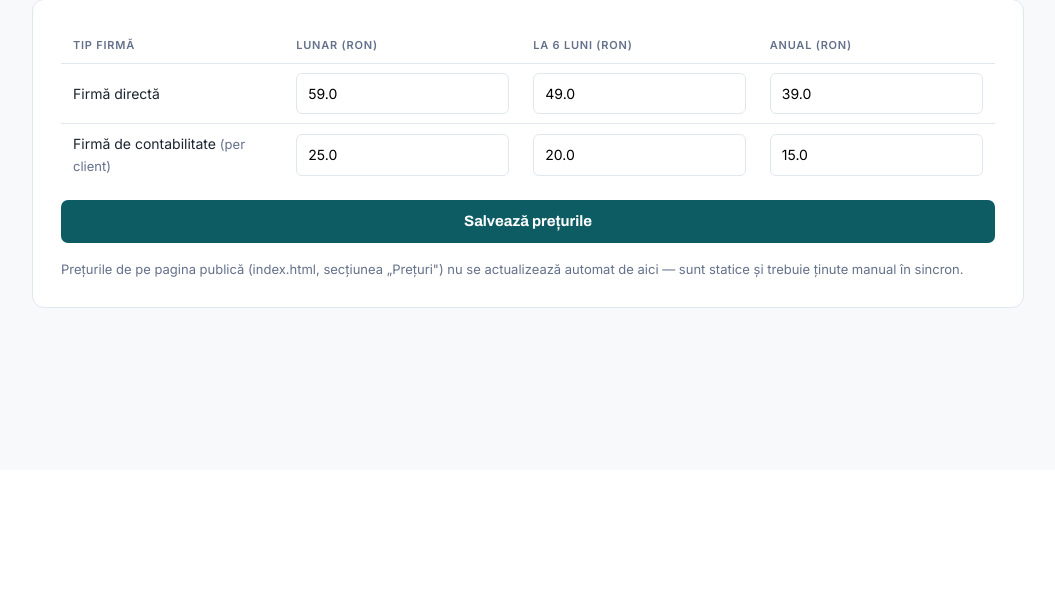
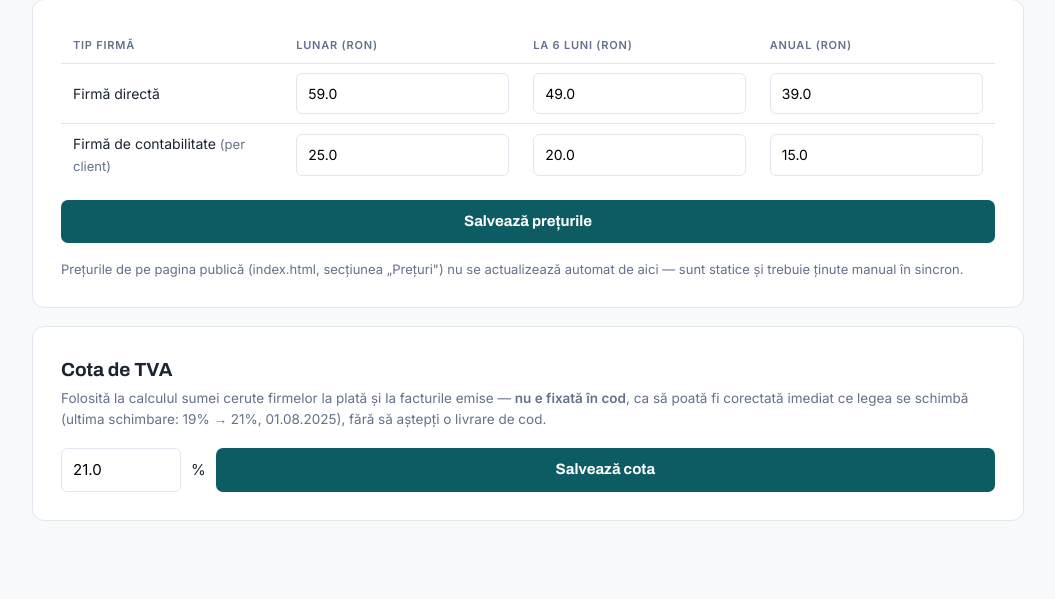
Before and after one commit to JacobFrye091/e-TVA-Reconciliere, a Flask app: page /master/nomenclator in a window 1280 px wide. Shown: the part 330-929 px from the top of the page, without its empty margins (112-1167 px from the left). Before the commit the page ends 638 px from the top, so only its background shows below. Run offline with Flask 3, Linux system fonts and the light colour scheme; the visitor is signed in with stand-in values (Sample User, id 1); tables that the repository leaves empty hold one stand-in row (values such as "Sample post"); parts of the project's set-up code (start-up, migrations or seed data) failed here and were passed over; some libraries are stand-ins or nearby versions.

Commit message:
Charge VAT on subscription payments, make the rate DB-editable
The amount requested/charged at /panou/plata was the VAT-exclusive base
price with no VAT added, while the invoice generated on validation still
declared a VAT-inclusive total - customers were asked to pay less than
the invoice stated they owed. payments.suma now includes VAT, and
valideaza_plata derives the net/VAT split from that total instead of
adding VAT on top of it a second time.

The VAT rate itself is no longer a hardcoded constant (Romania's rate
already changed once during this project, 19% -> 21% on 2025-08-01) -
it's stored in a new setari_tva table, editable from /master/nomenclator
alongside the price nomenclator, so it can be corrected the day the law
changes without a code deploy.

```diff
--- a/etva/efactura_xml.py
+++ b/etva/efactura_xml.py
@@ -83,7 +83,11 @@ def build_invoice_xml(invoice: dict, furnizor: dict) -> bytes:
     neta = round(float(invoice["valoare_neta"]), 2)
     tva = round(float(invoice["valoare_tva"]), 2)
     totala = round(float(invoice["valoare_totala"]), 2)
-    cota = invoice.get("cota_tva", 19)
+    # Fallback defensiv, niciodata folosit in practica - cota_tva e mereu
+    # setata explicit la crearea facturii (vezi portal/db.py::invoices,
+    # NOT NULL). Cota curenta e in setari_tva/get_cota_tva, editabila din
+    # /master/nomenclator - vezi comentariul din portal/db.py.
+    cota = invoice.get("cota_tva", 21)
 
     tax_total = ET.SubElement(root, _cac("TaxTotal"))
     amt = ET.SubElement(tax_total, _cbc("TaxAmount"))
--- a/portal/app.py
+++ b/portal/app.py
@@ -373,9 +373,12 @@ def create_app(data_dir: str, enable_backup_scheduler: bool = False,
         return {pdb.CICLU_LUNAR: 1, pdb.CICLU_6_LUNI: 6, pdb.CICLU_AN: 12}[ciclu]
 
     def _calculeaza_suma_plata(firm, ciclu: str) -> float:
-        """Firma 'contabilitate' plateste per client gestionat (minim 1, ca
-        o firma abia inregistrata - fara clienti inca - sa nu ajunga la o
-        factura de 0 RON); firma 'direct' are tarif fix per firma."""
+        """Pretul de baza, fara TVA - firma 'contabilitate' plateste per
+        client gestionat (minim 1, ca o firma abia inregistrata - fara
+        clienti inca - sa nu ajunga la o factura de 0 RON); firma 'direct'
+        are tarif fix per firma. Folosit ca atare pentru contracts.suma
+        (contractul afiseaza explicit "exclusiv TVA" langa aceasta suma) -
+        suma efectiv ceruta clientului la plata trece prin _suma_cu_tva."""
         pret_lunar = pdb.get_preturi(conn)[firm["tip"]][ciclu]
         luni = _luni_pentru_ciclu(ciclu)
         if firm["tip"] == pdb.FIRM_TIP_CONTABILITATE:
@@ -383,6 +386,18 @@ def create_app(data_dir: str, enable_backup_scheduler: bool = False,
                 "SELECT COUNT(*) AS n FROM clients").fetchone()["n"]
             return round(pret_lunar * luni * max(n_clienti, 1), 2)
         return round(pret_lunar * luni, 2)
+
+    def _suma_cu_tva(suma_neta: float) -> float:
+        """Suma efectiv ceruta/incasata de la client - pretul de baza
+        (exclusiv TVA, vezi _calculeaza_suma_plata) plus cota de TVA curenta
+        (pdb.get_cota_tva - editabila din /master/nomenclator, nu hardcodata,
+        ca sa poata fi corectata instant cand legea se schimba). Rezultatul e
+        cel stocat in payments.suma, ca sa coincida exact cu valoare_totala
+        din factura emisa la valideaza_plata - fara aceasta corectie,
+        clientul era rugat sa plateasca doar pretul de baza, in timp ce
+        factura declara automat un total mai mare (cu TVA), nefiind
+        niciodata incasat integral."""
+        return round(suma_neta * (1 + pdb.get_cota_tva(conn) / 100), 2)
 
     def _slugify(text: str) -> str:
         slug = re.sub(r"[^a-z0-9]+", "-", (text or "").lower()).strip("-")
@@ -748,12 +763,18 @@ def create_app(data_dir: str, enable_backup_scheduler: bool = False,
         plati = conn.execute(
             "SELECT * FROM payments WHERE firm_id=? AND creat_la>=? "
             "ORDER BY creat_la DESC", (active_firm_id, de_un_an)).fetchall()
-        suma_curenta = (_calculeaza_suma_plata(firm, firm["ciclu_facturare"])
-                       if firm["ciclu_facturare"] else None)
+        suma_neta_curenta = (_calculeaza_suma_plata(firm, firm["ciclu_facturare"])
+                            if firm["ciclu_facturare"] else None)
+        suma_curenta = (_suma_cu_tva(suma_neta_curenta)
+                       if suma_neta_curenta is not None else None)
+        suma_tva_curenta = (round(suma_curenta - suma_neta_curenta, 2)
+                           if suma_curenta is not None else None)
         return render_template(
             "alege_plan.html", user=user, firm=firm,
             preturi=pdb.get_preturi(conn)[firm["tip"]],
-            zile_trial=zile_trial, suma_curenta=suma_curenta, plati=plati,
+            zile_trial=zile_trial, suma_neta_curenta=suma_neta_curenta,
+            suma_curenta=suma_curenta, suma_tva_curenta=suma_tva_curenta,
+            cota_tva=pdb.get_cota_tva(conn), plati=plati,
             arata_plata=(firm["ciclu_facturare"] and zile_trial is not None
                         and zile_trial <= 1),
             eroare=request.args.get("eroare"), mesaj=request.args.get("mesaj"))
@@ -800,7 +821,7 @@ def create_app(data_dir: str, enable_backup_scheduler: bool = False,
                 "vezi_contract",
                 eroare="Trebuie sa semnezi contractul de prestari servicii "
                       "inainte de a trimite o cerere de plata."))
-        suma = _calculeaza_suma_plata(firm, firm["ciclu_facturare"])
+        suma = _suma_cu_tva(_calculeaza_suma_plata(firm, firm["ciclu_facturare"]))
         recurent = 1 if request.form.get("recurent") else 0
         # TODO integrare FGO: aici ar trebui creata factura+link de plata
         # prin API-ul FGO (conectat la Netopia Payments) si redirectionat
@@ -2053,10 +2074,16 @@ def create_app(data_dir: str, enable_backup_scheduler: bool = False,
         eticheta_ciclu = {"lunar": "lunar", "6luni": "la 6 luni",
                          "an": "anual"}[plata["ciclu_facturare"]]
         numar = invoicing.next_invoice_number(conn, pdb.FACTURA_SERIE)
-        valoare_neta = plata["suma"]
-        cota_tva = 19.0
-        valoare_tva = round(valoare_neta * cota_tva / 100, 2)
-        valoare_totala = round(valoare_neta + valoare_tva, 2)
+        # payments.suma e deja suma cu TVA inclus (vezi _suma_cu_tva) - cea
+        # chiar ceruta/incasata de la client - asa ca aici desprindem
+        # baza/TVA din ea, nu mai adaugam TVA peste, ca sa nu-l numaram de
+        # doua ori si valoare_totala sa coincida exact cu ce s-a incasat.
+        # Foloseste cota curenta din setari_tva, nu una hardcodata - vezi
+        # _suma_cu_tva pentru acelasi motiv.
+        cota_tva = pdb.get_cota_tva(conn)
+        valoare_totala = plata["suma"]
+        valoare_neta = round(valoare_totala / (1 + cota_tva / 100), 2)
+        valoare_tva = round(valoare_totala - valoare_neta, 2)
         acum = datetime.now()
         cur = conn.execute(
             "INSERT INTO invoices(serie, numar, firm_id, firm_name, firm_cui, "
@@ -2166,6 +2193,7 @@ def create_app(data_dir: str, enable_backup_scheduler: bool = False,
             return redirect(url_for("login"))
         return render_template(
             "master_nomenclator.html", user=user, preturi=pdb.get_preturi(conn),
+            cota_tva=pdb.get_cota_tva(conn),
             eroare=request.args.get("eroare"), mesaj=request.args.get("mesaj"))
 
     @app.post("/master/nomenclator")
@@ -2200,6 +2228,29 @@ def create_app(data_dir: str, enable_backup_scheduler: bool = False,
                      for (tip, ciclu), pret in valori.items()))
         return redirect(url_for(
             "master_nomenclator", mesaj="Preturile au fost actualizate."))
+
+    @app.post("/master/nomenclator/tva")
+    def salveaza_cota_tva():
+        """Cota de TVA nu e hardcodata in cod - legea s-a schimbat deja o
+        data in timpul acestui proiect (19% -> 21% din 01.08.2025), asa ca
+        un master trebuie sa o poata corecta chiar in ziua schimbarii, fara
+        sa astepte o livrare de cod (vezi pdb.get_cota_tva/set_cota_tva)."""
+        user = current_user()
+        if user is None or not user["is_master"]:
+            return redirect(url_for("login"))
+        bruta = request.form.get("cota_tva", "").strip().replace(",", ".")
+        try:
+            procent = float(bruta)
+        except ValueError:
+            procent = None
+        if procent is None or procent <= 0 or procent >= 100:
+            return redirect(url_for(
+                "master_nomenclator",
+                eroare="Cota de TVA trebuie sa fie un numar intre 0 si 100."))
+        pdb.set_cota_tva(conn, procent, user["username"])
+        _log_master_action(user, "nomenclator.cota_tva", f"{procent:g}%")
+        return redirect(url_for(
+            "master_nomenclator", mesaj="Cota de TVA a fost actualizata."))
 
     # ---------- master: dev/testare/productie pipeline ----------
     @app.get("/master/pipeline")
--- a/portal/templates/master_nomenclator.html
+++ b/portal/templates/master_nomenclator.html
@@ -49,5 +49,20 @@
     <p class="nota">Prețurile de pe pagina publică (index.html, secțiunea „Prețuri") nu se
       actualizează automat de aici — sunt statice și trebuie ținute manual în sincron.</p>
   </div>
+
+  <div class="card">
+    <h2>Cota de TVA</h2>
+    <p class="sub">Folosită la calculul sumei cerute firmelor la plată și la
+      facturile emise — <b>nu e fixată în cod</b>, ca să poată fi corectată
+      imediat ce legea se schimbă (ultima schimbare: 19% → 21%, 01.08.2025),
+      fără să aștepți o livrare de cod.</p>
+    <form method="post" action="/master/nomenclator/tva" style="display:flex;gap:10px;align-items:center">
+      <input type="hidden" name="csrf_token" value="{{ csrf_token() }}">
+      <input type="number" step="0.01" min="0.01" max="99.99" name="cota_tva"
+             value="{{ cota_tva }}" required style="max-width:120px">
+      <span>%</span>
+      <button class="btn-lat" type="submit" style="margin:0">Salvează cota</button>
+    </form>
+  </div>
 </main>
 {% endblock %}
--- a/portal/templates/master_plati.html
+++ b/portal/templates/master_plati.html
@@ -30,7 +30,7 @@ a.mic:hover { background:var(--paper); }
 
   <div class="card">
     <table>
-      <tr><th>Firma</th><th>Ciclu</th><th>Sumă</th><th>Recurentă</th><th>Creat la</th><th>Stare</th><th></th></tr>
+      <tr><th>Firma</th><th>Ciclu</th><th>Sumă (cu TVA)</th><th>Recurentă</th><th>Creat la</th><th>Stare</th><th></th></tr>
       {% for p in plati %}
       <tr>
         <td>{{ p['firm_name'] }}<br><span class="nota" style="margin:0">{{ p['firm_cui'] }}</span></td>
```
Also changed, not shown: portal/db.py (+50 -1 lines), portal/templates/alege_plan.html (+7 -2 lines), tests/test_portal.py (+90 -3 lines).
